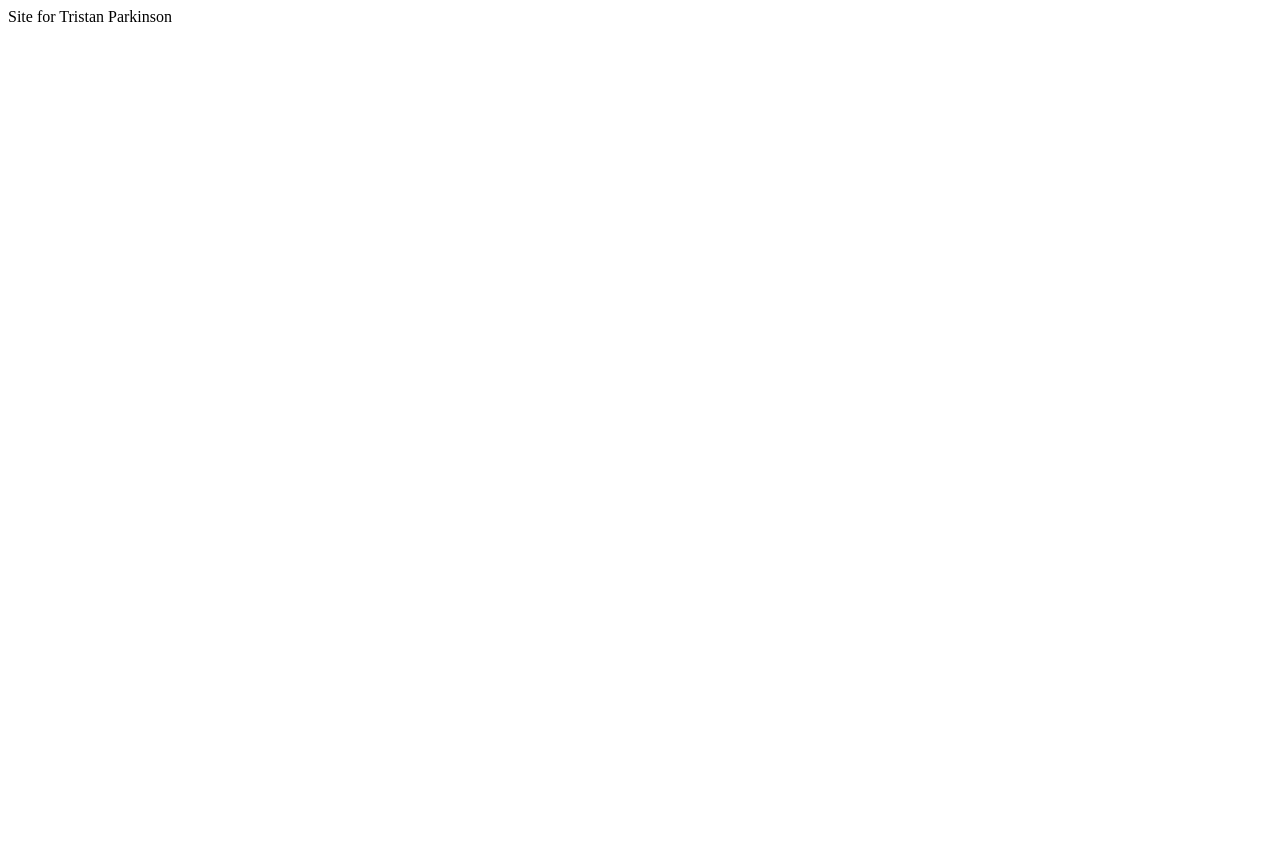
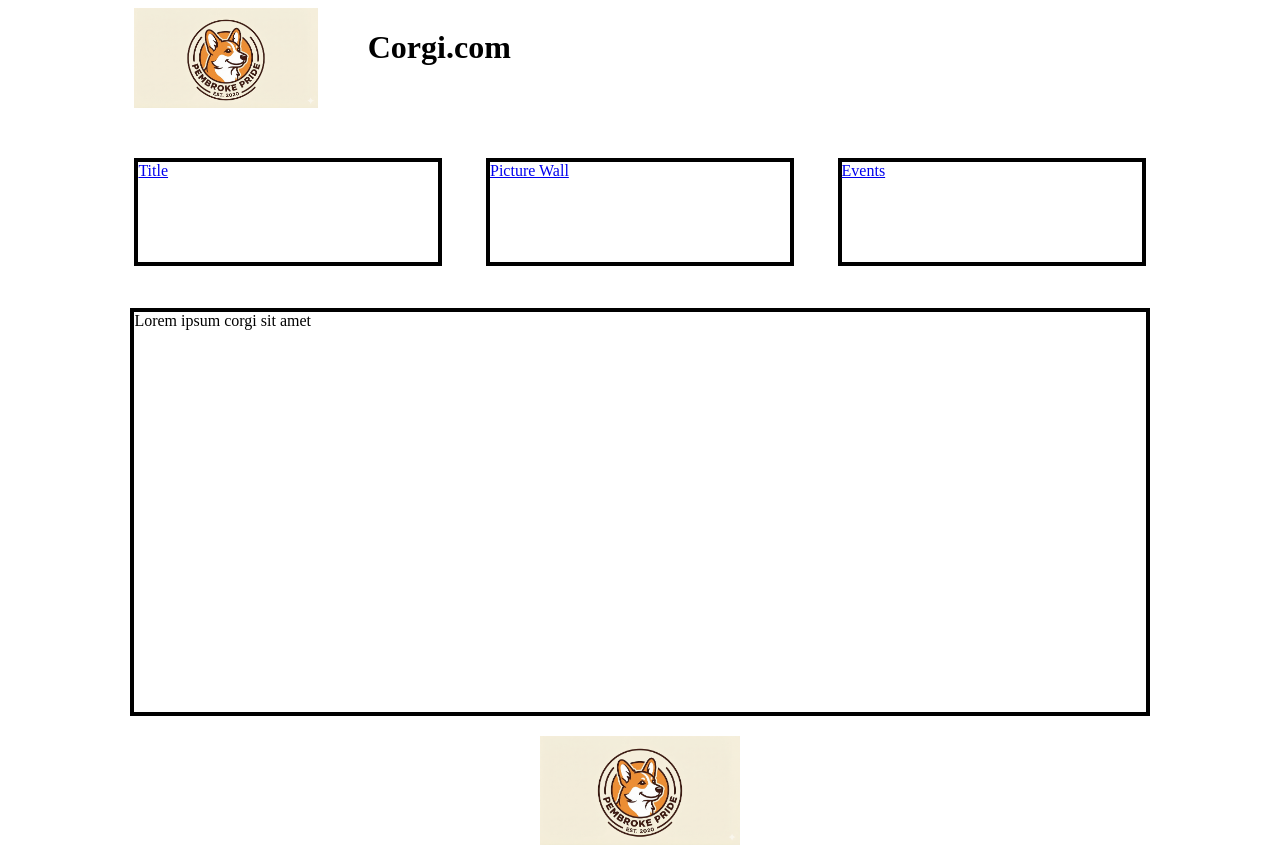
Before and after one commit to Aarakei/wdd130-parkinson, a plain HTML site: page index.html in a window 1280 px wide. Before the commit the page ends 800 px from the top, so only its background shows below. Drawn offline with Linux system fonts and the light colour scheme.

Commit message:
Added basic template for title page

```diff
--- a/index.html
+++ b/index.html
@@ -4,8 +4,21 @@
     <meta charset="UTF-8">
     <meta name="viewport" content="width=device-width, initial-scale=1.0">
     <title>Document</title>
+    <link rel="stylesheet" href="styles/title.css">
 </head>
 <body>
-    Site for Tristan Parkinson
+    <header>
+        <a href="index.html"><img id="logo" src="images/logo.png" alt="Logo for Pembroke Pride, featuring a Corgi in the center."></a>
+        <h1>Corgi.com</h1>
+    </header>
+    <nav>
+        <a href="index.html">Title</a>
+        <a href="picture_wall.html">Picture Wall</a>
+        <a href="events.html">Events</a>
+    </nav>
+    <div id="main">
+        <p id="corgi_facts">Lorem ipsum corgi sit amet</p>
+    </div>
+    <img id="corgi" src="images/logo.png" alt="This is supposed to be a picture of a Corgi.">
 </body>
 </html>
--- a/styles/title.css
+++ b/styles/title.css
@@ -0,0 +1,42 @@
+header {
+    display: flex;
+    height: 150px;
+    width: 80%;
+    margin: 0 auto;
+}
+
+#logo {
+    height: 100px;
+    margin-right: 50px;
+}
+
+nav {
+    display: flex;
+    height: 150px;
+    width: 80%;
+    margin: 0 auto;
+    justify-content: space-between;
+}
+
+nav a {
+    height: 100px;
+    width: 300px;
+    border: black solid 4px;
+}
+
+#corgi_facts {
+    height: 400px;
+    width: 80%;
+    margin: 0 auto;
+    border-width: 4px;
+    border-color: black;
+    border-style: solid;
+}
+
+#corgi {
+    display: block;
+    width: 200px;
+    margin-top: 20px;
+    margin-left: auto;
+    margin-right: auto;
+}
```
